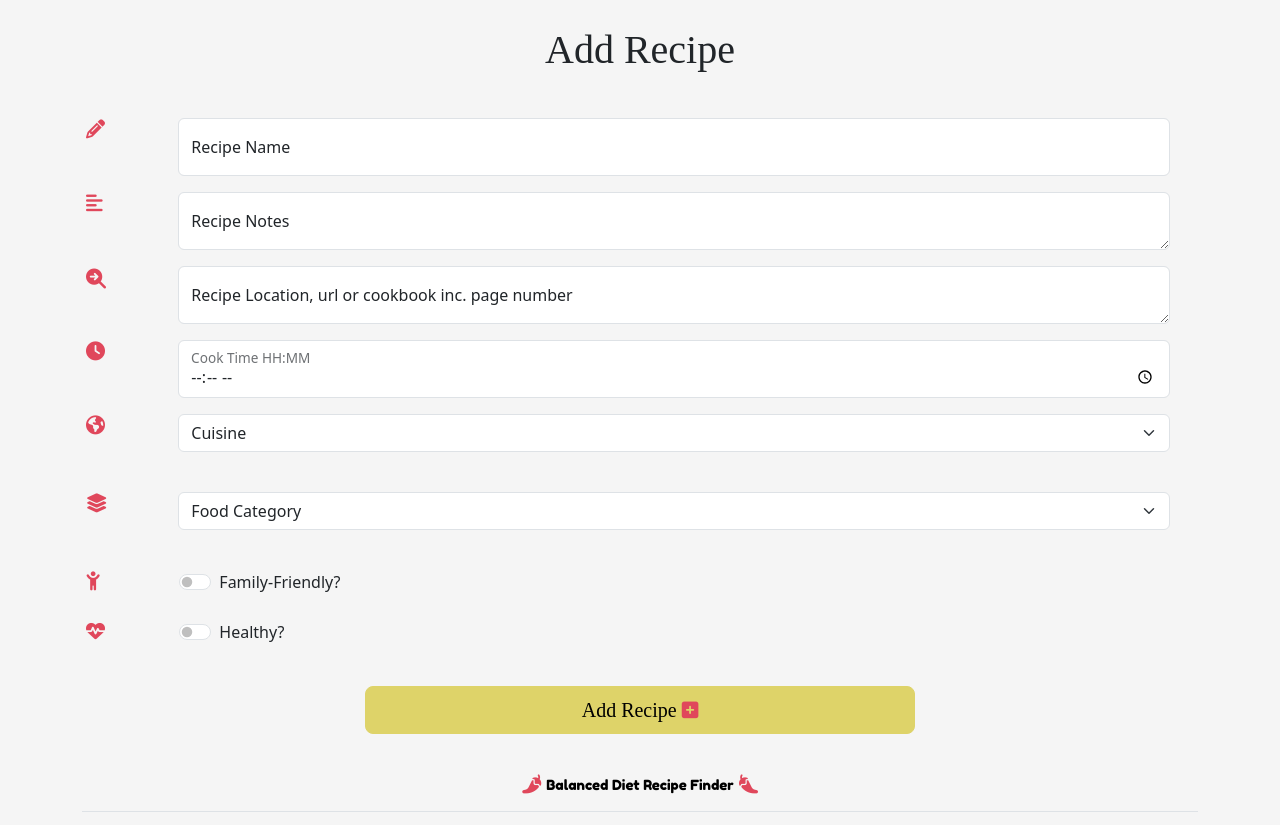
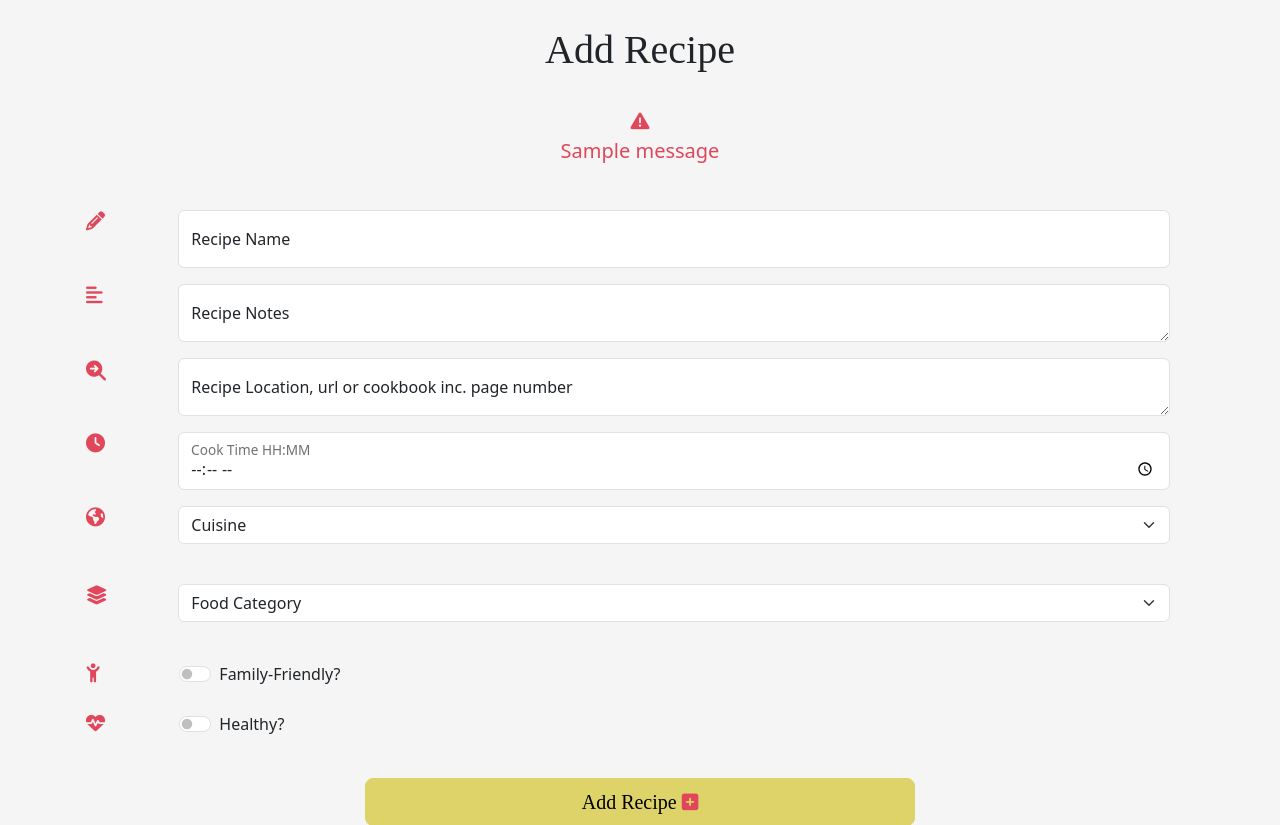
Before and after one commit to nddpj00/balanced-diet-menu-finder, a Flask app: page /add_recipe in a window 1280 px wide. Shown: the part 62-887 px from the top of the page. Run offline with Flask 2, Linux system fonts and the light colour scheme; tables that the repository leaves empty hold one stand-in row (values such as "Sample post"); one stand-in notice (Sample message) is shown; some libraries are stand-ins or nearby versions; some web fonts are replaced.

Commit message:
adds user flash to notify user of exception if attempting to add duplicate recipe

```diff
--- a/mealplanner/routes.py
+++ b/mealplanner/routes.py
@@ -4,6 +4,8 @@ from flask import render_template, request, redirect, url_for, flash
 from mealplanner import app, db, models
 from mealplanner.models import Category, Recipe, Cuisine
 from sqlalchemy.sql import func
+from psycopg2.errors import UniqueViolation
+from sqlalchemy.exc import IntegrityError
 
 
 
@@ -22,6 +24,7 @@ def add_recipe():
     categories = list(Category.query.order_by(Category.food_category).all())
     cuisines = list(Cuisine.query.order_by(Cuisine.recipe_cuisine).all())
     if request.method == "POST":
+
         recipe = Recipe(
             recipe_name=request.form.get("recipe_name").title(),
             recipe_notes=request.form.get("recipe_notes").capitalize(),
@@ -33,20 +36,25 @@ def add_recipe():
             category_id=request.form.get("category_id"),
             cuisine_id=request.form.get("cuisine_id")
         )
-        print(type(recipe.cook_time))
-        db.session.add(recipe)
-        db.session.commit()
-        flash('Recipe successfully added')
-        if recipe.category_id == 1:
-            return redirect("/vegetarian")
-        elif recipe.category_id == 2:
-            return redirect("/white_meat")
-        elif recipe.category_id == 3:
-            return redirect("/red_meat")
-        elif recipe.category_id == 4:
-            return redirect("/oily-fish")
-        else:
-            return redirect("/white-fish")
+        try:
+            db.session.add(recipe)
+            db.session.commit()
+            flash('Recipe successfully added')
+            if recipe.category_id == 1:
+                return redirect("/vegetarian")
+            elif recipe.category_id == 2:
+                return redirect("/white_meat")
+            elif recipe.category_id == 3:
+                return redirect("/red_meat")
+            elif recipe.category_id == 4:
+                return redirect("/oily-fish")
+            else:
+                return redirect("/white-fish")
+        except IntegrityError as e:
+            assert isinstance(e.orig, UniqueViolation) # proves the original exception
+            flash("ERROR : Oops this recipe has already been added")
+            db.session.rollback()
+
     return render_template("add_recipe.html", categories=categories, cuisines=cuisines)
 
 @app.route("/edit_recipe/<int:recipe_id>", methods=["GET", "POST"])
--- a/mealplanner/templates/add_recipe.html
+++ b/mealplanner/templates/add_recipe.html
@@ -4,7 +4,17 @@
 <div class="container-md main-header">
     <h1 class="center-align">Add Recipe</h1>
 </div>
-
+<!-- Flash message to confirm recipe added -->
+{% with messages = get_flashed_messages() %}
+{% if messages %}
+<div class=flashes id="add-recipe-flash">
+    {% for message in messages %}
+    <i class="fa-solid fa-triangle-exclamation"></i>
+    <li>{{ message }}</li>
+    {% endfor %}
+</div>
+{% endif %}
+{% endwith %}
 
 <div class="container" id="recipeCont">
     <form class="row g-3 needs-validation" novalidate method="POST" action="{{ url_for('add_recipe') }}">
```
